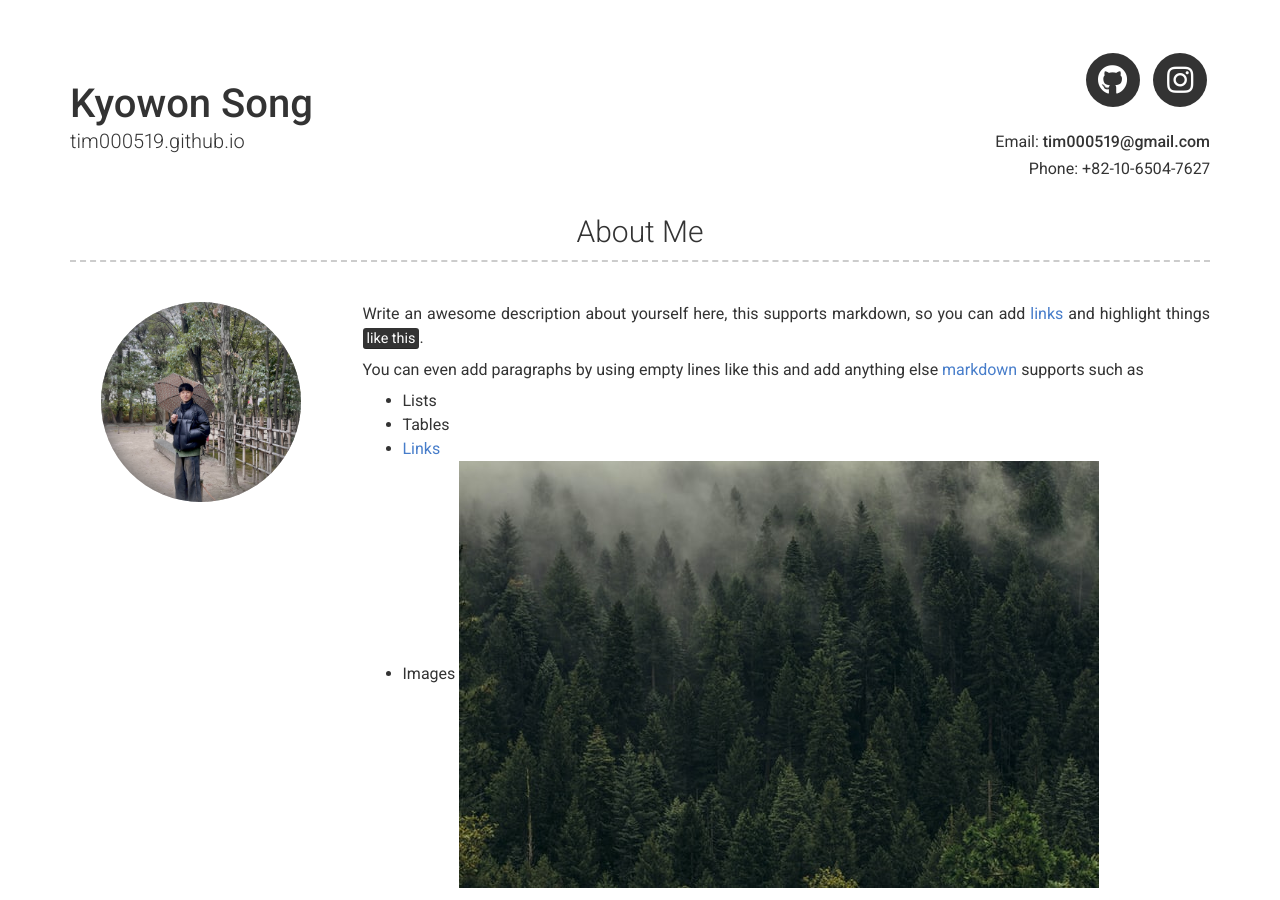
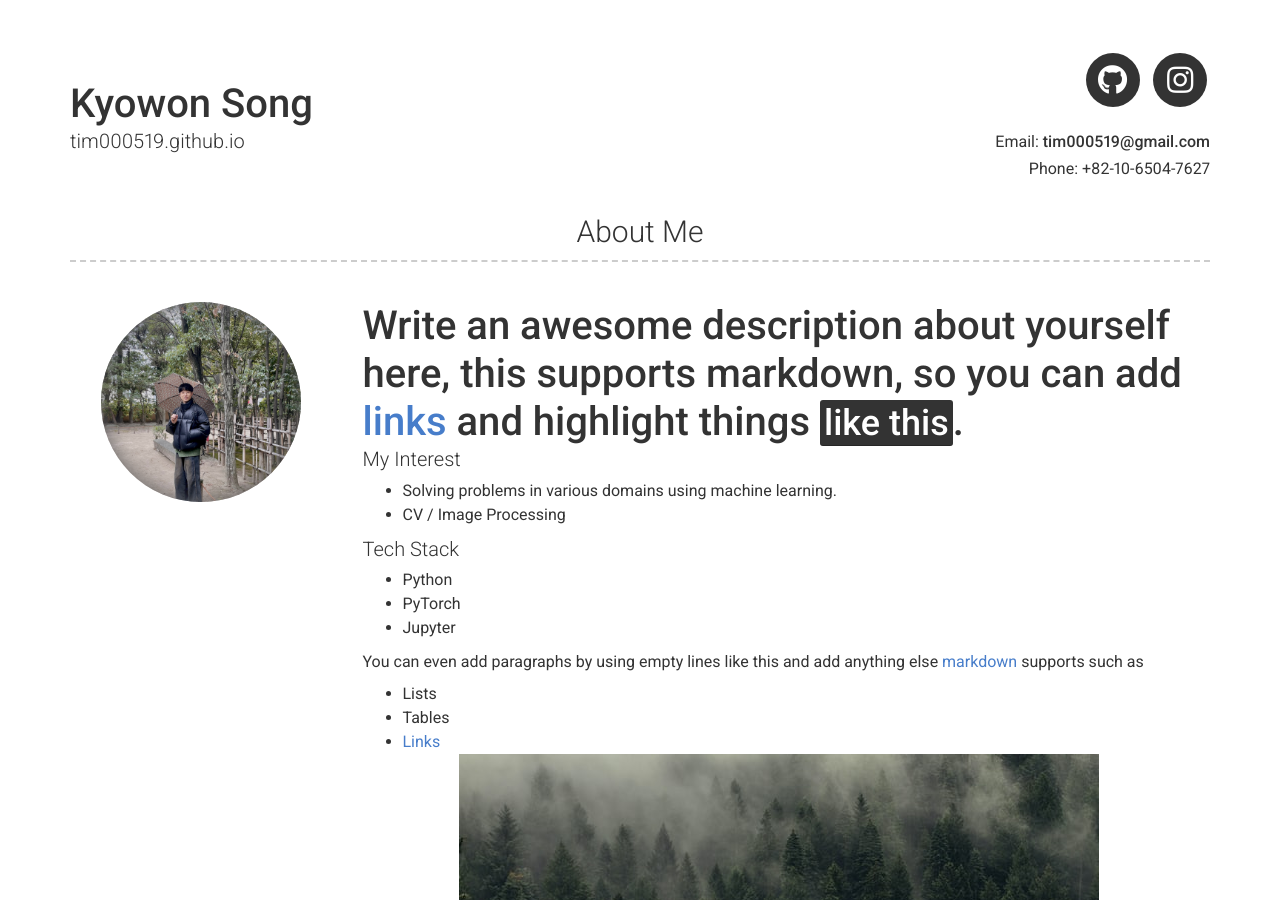
Before and after one commit to tim000519/tim000519.github.io, a Jekyll site: the page built from index.md, in a window 1280 px wide and 900 px high. Built offline with Jekyll 4.4.1, drawn with Linux system fonts in a browser that asks for light colours; nearby versions of some CDN libraries.

Commit message:
Update _config.yml

```diff
--- a/_config.yml
+++ b/_config.yml
@@ -53,7 +53,16 @@ instagram_username: ky.0_0.ne
 # about_title: About Me (Use this to override about section title)
 about_profile_image: images/me.jpg
 about_content: | # this will include new lines to allow paragraphs
-  Write an awesome description about yourself here, this supports markdown, so you can add [links](http://foobar.com) and highlight things <mark>like this</mark>.
+  # Write an awesome description about yourself here, this supports markdown, so you can add [links](http://foobar.com) and highlight things <mark>like this</mark>.
+  ## My Interest
+  - Solving problems in various domains using machine learning.
+  - CV / Image Processing
+
+  ## Tech Stack
+  - Python
+  - PyTorch
+  - Jupyter
+
 
   You can even add paragraphs by using empty lines like this and add anything else [markdown](https://www.markdownguide.org/getting-started#what-is-markdown) supports such as
     - Lists
```
